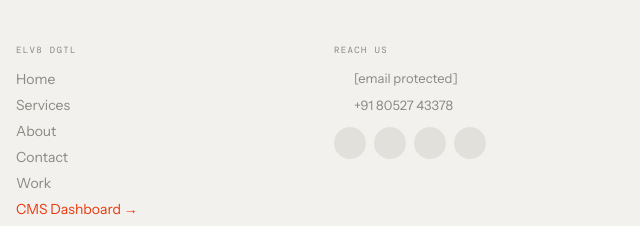
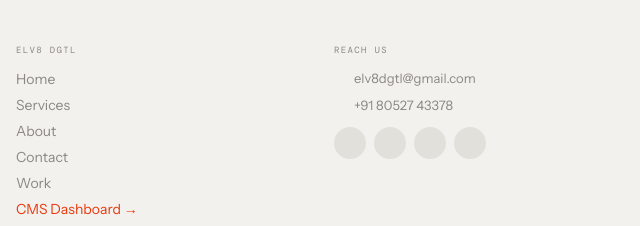
Before and after one commit to elv8dgtl/dekho, a plain HTML site: page index.html in a window 1280 px wide. Shown: the part 1390-1616 px from the top of the page, 640-1280 px from the left. Drawn offline with nearby package versions, Linux system fonts and the light colour scheme.

Commit message:
Update index.html

```diff
--- a/index.html
+++ b/index.html
@@ -697,7 +697,7 @@
                 <p class="mono" style="font-size:9px;color:var(--muted);letter-spacing:.15em;margin-bottom:.9rem;">REACH US</p>
                 <div style="display:flex;flex-direction:column;gap:.65rem;">
                     <a href="/cdn-cgi/l/email-protection#acc4c9c0c0c3ecc9c0da94c8cbd8c082c5c2" style="font-size:13px;color:var(--muted);text-decoration:none;display:flex;align-items:center;gap:6px;transition:color .2s;" onmouseover="this.style.color='var(--ink)'" onmouseout="this.style.color='var(--muted)'">
-                        <i data-lucide="mail" style="width:14px;height:14px;flex-shrink:0;"></i><span class="__cf_email__" data-cfemail="1179747d7d7e51747d67297576657d3f787f">[email&#160;protected]</span>
+                        <i data-lucide="mail" style="width:14px;height:14px;flex-shrink:0;"></i>elv8dgtl@gmail.com
                     </a>
                     <a href="https://wa.me/918052743378" target="_blank" style="font-size:13px;color:var(--muted);text-decoration:none;display:flex;align-items:center;gap:6px;transition:color .2s;" onmouseover="this.style.color='#25D366'" onmouseout="this.style.color='var(--muted)'">
                         <i data-lucide="message-circle" style="width:14px;height:14px;flex-shrink:0;"></i>+91 80527 43378
@@ -735,7 +735,7 @@
 <div id="toast" role="status" aria-live="polite"></div>
 
 <!-- ─────────────────── SCRIPTS ──────────────────────────────────── -->
-<script data-cfasync="false" src="/cdn-cgi/scripts/5c5dd728/cloudflare-static/email-decode.min.js"></script><script>
+<script>
 // ── CONFIG ────────────────────────────────────────────────────────
 var SUPABASE_URL  = 'https://xtooblgzedrkyxdmwvpp.supabase.co';
 var SUPABASE_ANON = 'eyJhbGciOiJIUzI1NiIsInR5cCI6IkpXVCJ9.eyJpc3MiOiJzdXBhYmFzZSIsInJlZiI6Inh0b29ibGd6ZWRya3l4ZG13dnBwIiwicm9sZSI6ImFub24iLCJpYXQiOjE3NzMzMzc2NzQsImV4cCI6MjA4ODkxMzY3NH0.sLwUrLeHo1YJqGPcN8voeaLYlrS5e6o4px7tvez_4M4';
```
